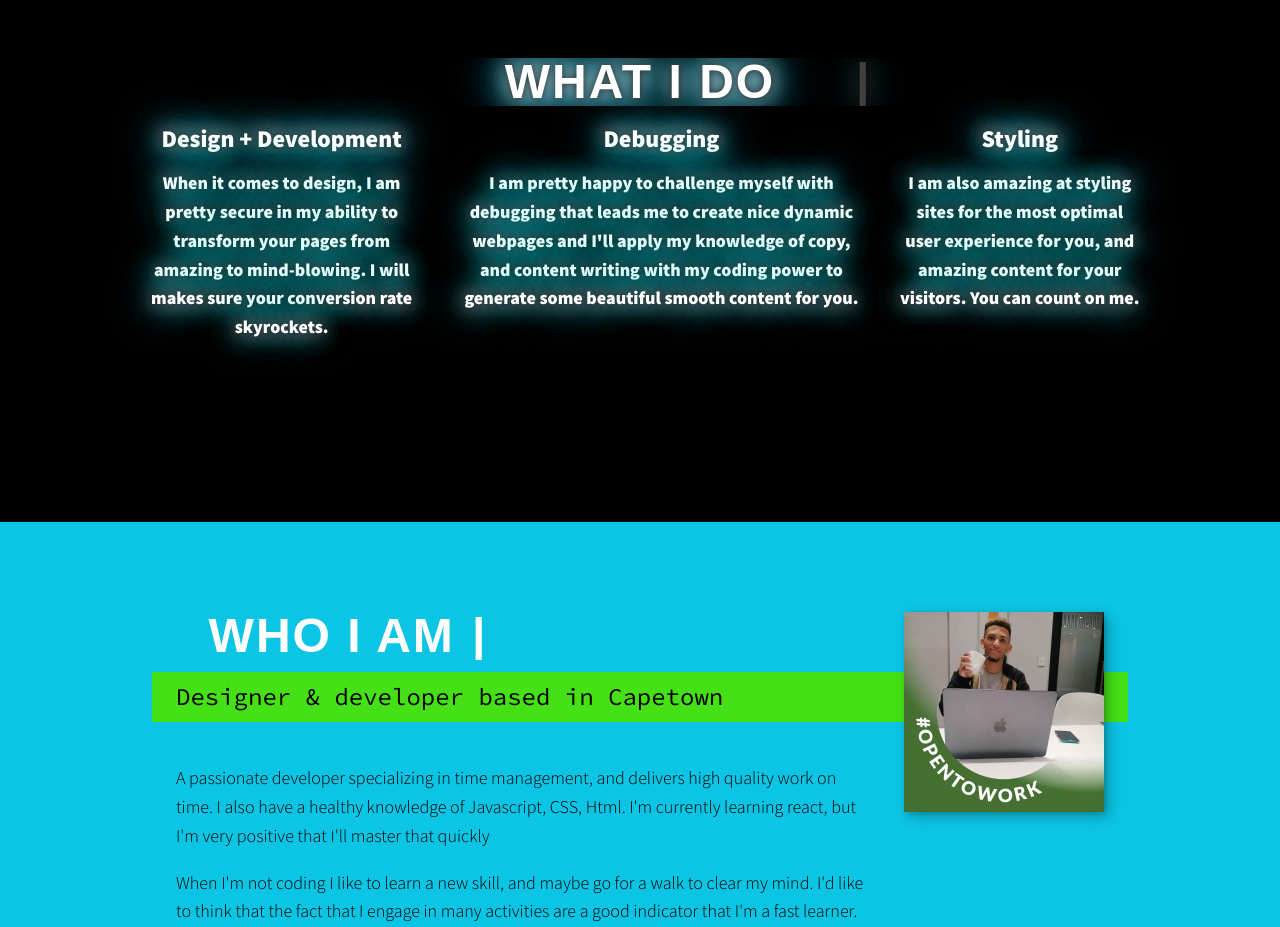
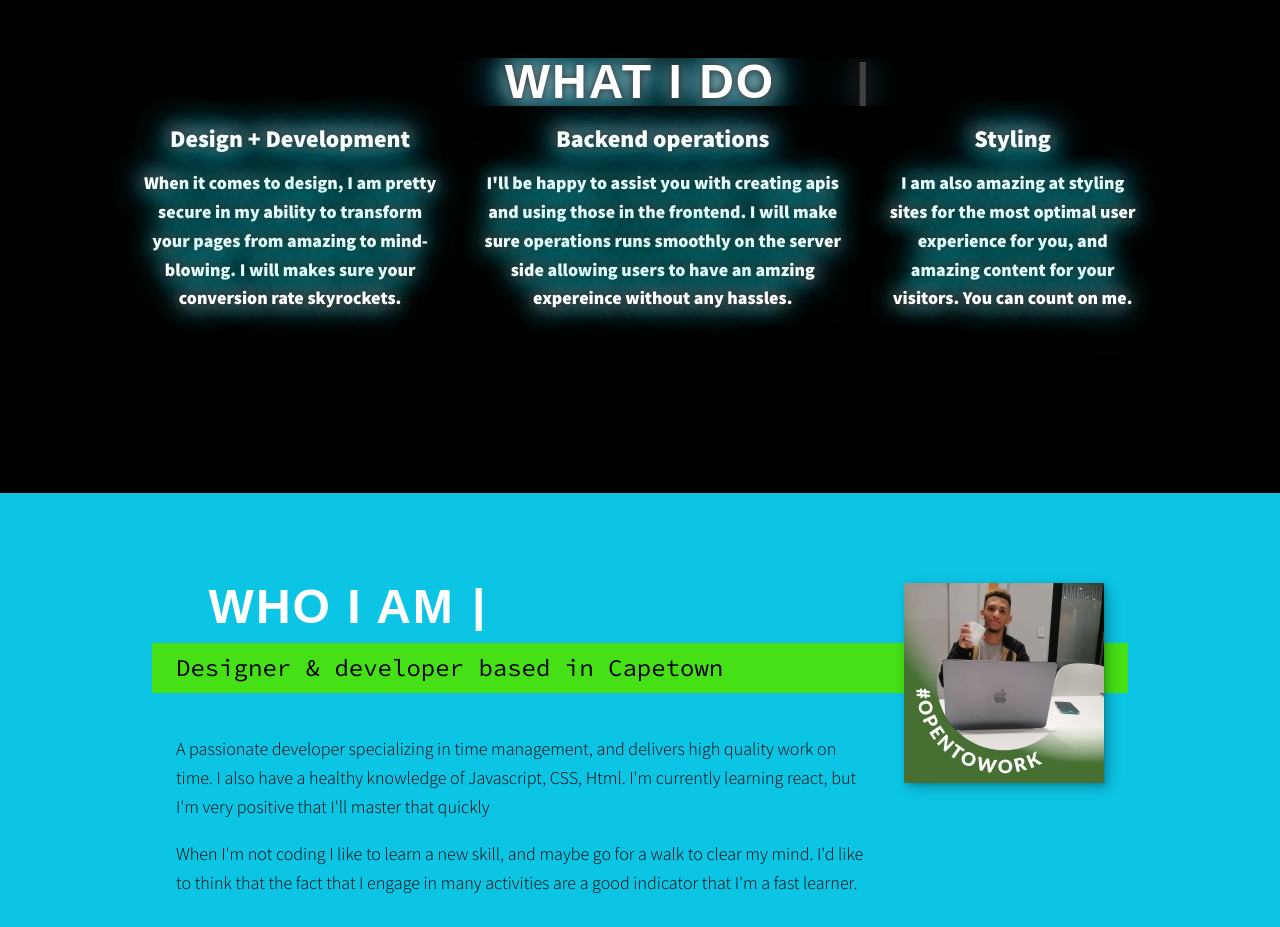
Before and after one commit to DFreezy/DUWFRI353_WFC2401_GroupA_DuwayneFrieslaar_CDV05, a website built with Vite: page index.html in a window 1280 px wide. Shown: the part 880-1807 px from the top of the page. Built offline with nearby package versions, Linux system fonts and the light colour scheme; files whose address does not match are found by name.

```diff
--- a/index.html
+++ b/index.html
@@ -57,8 +57,10 @@
                 </div> <!-- / service -->
 
                 <div class="service">
-                    <h3>Debugging</h3>
-                    <p>I am pretty happy to challenge myself with debugging that leads me to create nice dynamic webpages and I'll apply my knowledge of copy, and content writing with my coding power to generate some beautiful smooth content for you.</p>
+                    <h3>Backend operations</h3>
+                    <p>I'll be happy to assist you with creating apis and using those in the frontend. I will make sure operations runs smoothly on
+                        the server side allowing users to have an amzing expereince without any hassles.
+                    </p>
                 </div> <!-- / service -->
 
                 <div class="service">
```
